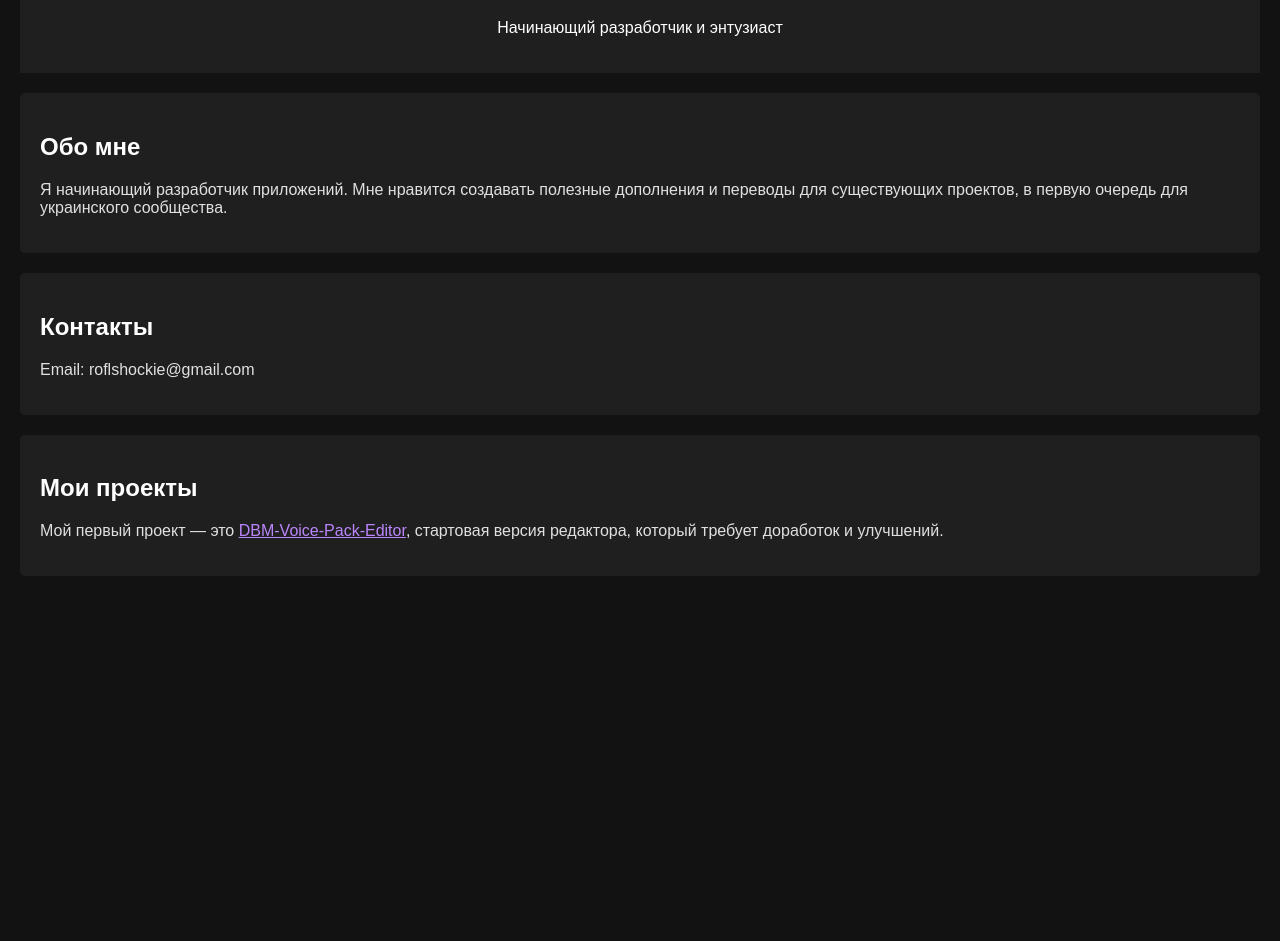
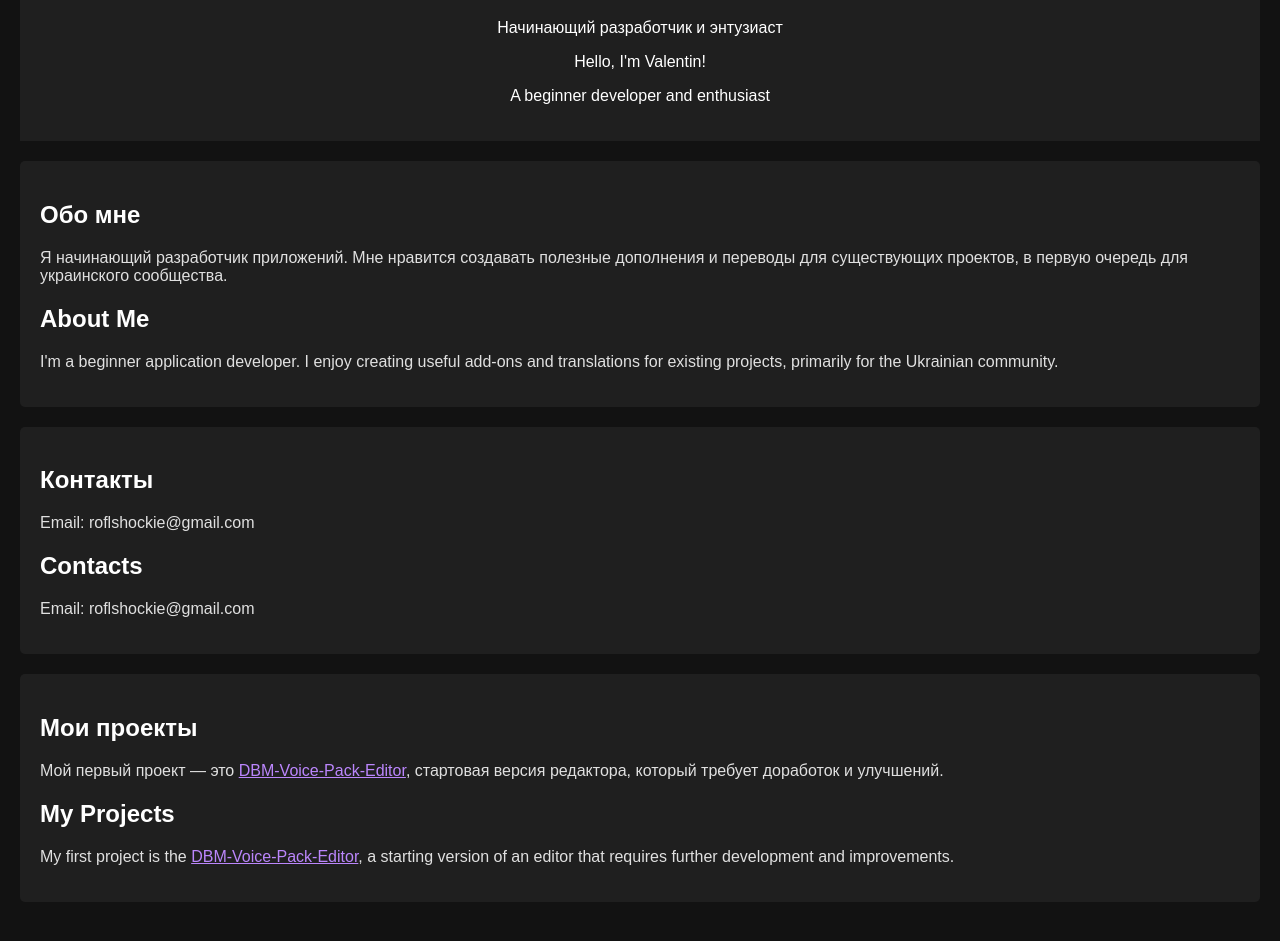
Before and after one commit to Roflsockie/roflsockie.github.io, a plain HTML site: page index.html in a window 1280 px wide. Shown: the part 101-1042 px from the top of the page. Before the commit the page ends 800 px from the top, so only its background shows below. Drawn offline with Linux system fonts and the light colour scheme.

Commit message:
Add English translations to index.html

```diff
--- a/index.html
+++ b/index.html
@@ -10,18 +10,26 @@
     <header>
         <h1>Привет, я Валентин!</h1>
         <p>Начинающий разработчик и энтузиаст</p>
+        <p>Hello, I'm Valentin!</p>
+        <p>A beginner developer and enthusiast</p>
     </header>
     <section>
         <h2>Обо мне</h2>
         <p>Я начинающий разработчик приложений. Мне нравится создавать полезные дополнения и переводы для существующих проектов, в первую очередь для украинского сообщества.</p>
+        <h2>About Me</h2>
+        <p>I'm a beginner application developer. I enjoy creating useful add-ons and translations for existing projects, primarily for the Ukrainian community.</p>
     </section>
     <section>
         <h2>Контакты</h2>
+        <p>Email: roflshockie@gmail.com</p>
+        <h2>Contacts</h2>
         <p>Email: roflshockie@gmail.com</p>
     </section>
     <section>
         <h2>Мои проекты</h2>
         <p>Мой первый проект — это <a href="https://github.com/Roflsockie/DBM-Voice-Pack-Editor" target="_blank">DBM-Voice-Pack-Editor</a>, стартовая версия редактора, который требует доработок и улучшений.</p>
+        <h2>My Projects</h2>
+        <p>My first project is the <a href="https://github.com/Roflsockie/DBM-Voice-Pack-Editor" target="_blank">DBM-Voice-Pack-Editor</a>, a starting version of an editor that requires further development and improvements.</p>
     </section>
 </body>
 </html>
```
